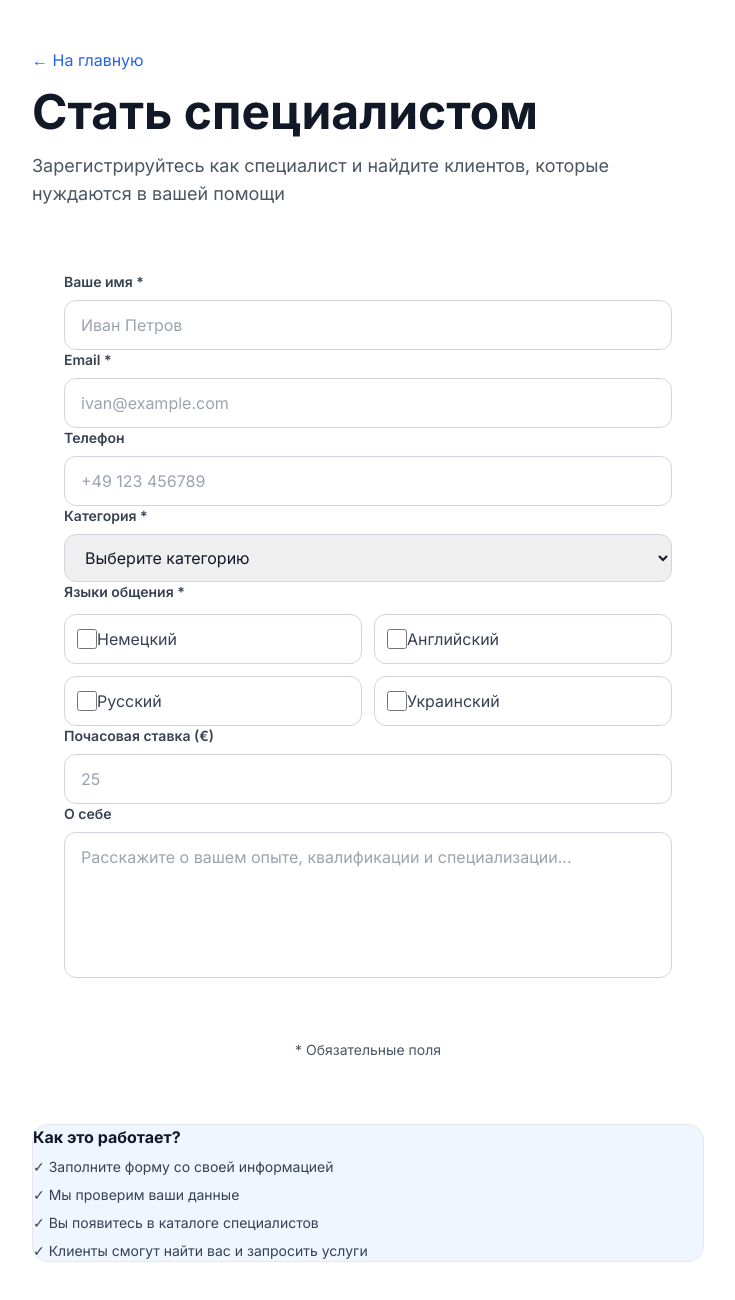
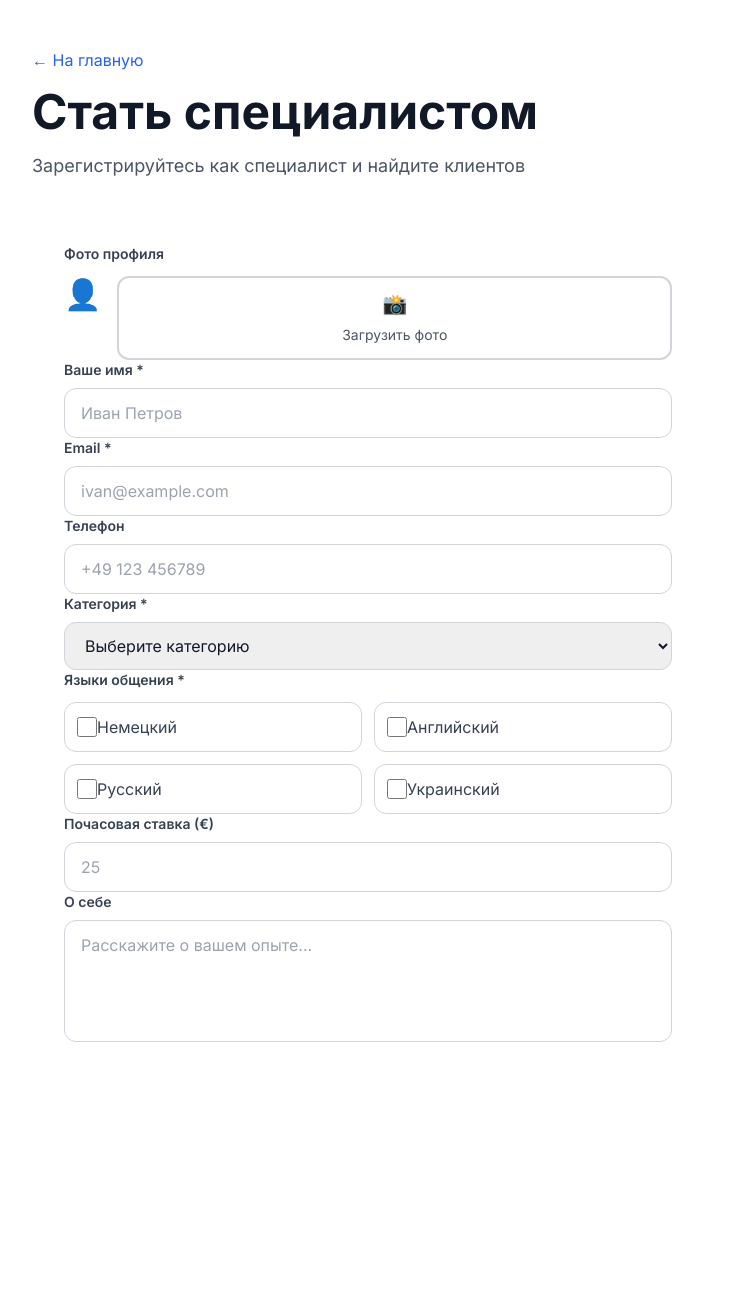
Before and after one commit to Fruely/mvp, a Next.js app: page /become-specialist in a window 1280 px wide. Shown: the top 1300 px of the page, without its empty margins (272-1007 px from the left). After the commit the page ends 1184 px from the top, so only its background shows below. Built offline with nearby package versions, Linux system fonts and the light colour scheme.

Commit message:
feat: add avatar upload to specialist registration form

```diff
--- a/app/become-specialist/page.tsx
+++ b/app/become-specialist/page.tsx
@@ -15,6 +15,8 @@ export default function BecomeSpecialist() {
     hourly_rate: "",
   });
 
+  const [avatarFile, setAvatarFile] = useState<File | null>(null);
+  const [avatarPreview, setAvatarPreview] = useState<string | null>(null);
   const [loading, setLoading] = useState(false);
   const [error, setError] = useState<string | null>(null);
   const [success, setSuccess] = useState(false);
@@ -48,6 +50,40 @@ export default function BecomeSpecialist() {
     }));
   };
 
+  const handleAvatarChange = (e: React.ChangeEvent<HTMLInputElement>) => {
+    const file = e.target.files?.[0];
+    if (file) {
+      setAvatarFile(file);
+      const reader = new FileReader();
+      reader.onloadend = () => {
+        setAvatarPreview(reader.result as string);
+      };
+      reader.readAsDataURL(file);
+    }
+  };
+
+  const uploadAvatar = async (fileName: string): Promise<string | null> => {
+    if (!avatarFile) return null;
+
+    try {
+      const supabase = getSupabase();
+      const { data, error } = await supabase.storage
+        .from("avatars")
+        .upload(fileName, avatarFile, { upsert: true });
+
+      if (error) throw error;
+
+      const { data: urlData } = supabase.storage
+        .from("avatars")
+        .getPublicUrl(fileName);
+
+      return urlData?.publicUrl || null;
+    } catch (err) {
+      console.error("Avatar upload error:", err);
+      return null;
+    }
+  };
+
   const handleSubmit = async (e: React.FormEvent) => {
     e.preventDefault();
     setLoading(true);
@@ -64,6 +100,13 @@ export default function BecomeSpecialist() {
 
       const supabase = getSupabase();
 
+      let avatarUrl: string | null = null;
+      if (avatarFile) {
+        const timestamp = Date.now();
+        const fileName = `${formData.email}-${timestamp}`;
+        avatarUrl = await uploadAvatar(fileName);
+      }
+
       const { data, error: dbError } = await supabase
         .from("specialists")
         .insert([
@@ -75,6 +118,7 @@ export default function BecomeSpecialist() {
             category_id: formData.category_id,
             languages: formData.languages,
             hourly_rate: formData.hourly_rate ? parseFloat(formData.hourly_rate) : null,
+            avatar_url: avatarUrl,
             created_at: new Date().toISOString(),
           },
         ])
@@ -92,6 +136,8 @@ export default function BecomeSpecialist() {
         languages: [],
         hourly_rate: "",
       });
+      setAvatarFile(null);
+      setAvatarPreview(null);
 
       setTimeout(() => {
         setSuccess(false);
@@ -106,46 +152,55 @@ export default function BecomeSpecialist() {
   return (
     <div className="min-h-screen bg-gradient-to-br from-blue-50 via-purple-50 to-pink-50 py-12 px-4">
       <div className="max-w-2xl mx-auto">
-        {/* Header */}
         <div className="mb-8">
-          <Link
-            href="/"
-            className="text-blue-600 hover:text-blue-700 font-medium mb-4 inline-block"
-          >
+          <Link href="/" className="text-blue-600 hover:text-blue-700 font-medium mb-4 inline-block">
             ← На главную
           </Link>
           <h1 className="text-4xl md:text-5xl font-bold text-gray-900 mb-4">
             Стать специалистом
           </h1>
           <p className="text-lg text-gray-600">
-            Зарегистрируйтесь как специалист и найдите клиентов, которые нуждаются в вашей помощи
+            Зарегистрируйтесь как специалист и найдите клиентов
           </p>
         </div>
 
-        {/* Success Message */}
         {success && (
-          <div className="mb-6 p-4 bg-green-100 border border-green-400 text-green-800 rounded-lg animate-fadeIn">
-            ✓ Спасибо! Ваша заявка принята. Мы свяжемся с вами в ближайшее время.
+          <div className="mb-6 p-4 bg-green-100 border border-green-400 text-green-800 rounded-lg">
+            ✓ Спасибо! Ваша заявка принята.
           </div>
         )}
 
-        {/* Error Message */}
         {error && (
-          <div className="mb-6 p-4 bg-red-100 border border-red-400 text-red-800 rounded-lg animate-fadeIn">
+          <div className="mb-6 p-4 bg-red-100 border border-red-400 text-red-800 rounded-lg">
             ✗ {error}
           </div>
         )}
 
-        {/* Form */}
-        <form
-          onSubmit={handleSubmit}
-          className="bg-white rounded-2xl shadow-lg p-8 space-y-6"
-        >
-          {/* Name */}
+        <form onSubmit={handleSubmit} className="bg-white rounded-2xl shadow-lg p-8 space-y-6">
           <div>
-            <label className="block text-sm font-semibold text-gray-700 mb-2">
-              Ваше имя *
+            <label className="block text-sm font-semibold text-gray-700 mb-3">
+              Фото профиля
             </label>
+            <div className="flex gap-4 items-start">
+              <div className="w-20 h-20 rounded-full bg-gray-200 flex items-center justify-center flex-shrink-0">
+                {avatarPreview ? (
+                  <img src={avatarPreview} alt="Preview" className="w-full h-full object-cover rounded-full" />
+                ) : (
+                  <span className="text-3xl">👤</span>
+                )}
+              </div>
+              <label className="flex-1 flex items-center justify-center px-4 py-3 border-2 border-dashed border-gray-300 rounded-xl cursor-pointer hover:border-blue-500 transition">
+                <span className="text-center">
+                  <span className="text-xl block mb-1">📸</span>
+                  <span className="text-sm text-gray-600">Загрузить фото</span>
+                </span>
+                <input type="file" accept="image/*" onChange={handleAvatarChange} className="hidden" />
+              </label>
+            </div>
+          </div>
+
+          <div>
+            <label className="block text-sm font-semibold text-gray-700 mb-2">Ваше имя *</label>
             <input
               type="text"
               name="name"
@@ -157,11 +212,8 @@ export default function BecomeSpecialist() {
             />
           </div>
 
-          {/* Email */}
           <div>
-            <label className="block text-sm font-semibold text-gray-700 mb-2">
-              Email *
-            </label>
+            <label className="block text-sm font-semibold text-gray-700 mb-2">Email *</label>
             <input
               type="email"
               name="email"
@@ -173,11 +225,8 @@ export default function BecomeSpecialist() {
             />
           </div>
 
-          {/* Phone */}
           <div>
-            <label className="block text-sm font-semibold text-gray-700 mb-2">
-              Телефон
-            </label>
+            <label className="block text-sm font-semibold text-gray-700 mb-2">Телефон</label>
             <input
               type="tel"
               name="phone"
@@ -188,11 +237,8 @@ export default function BecomeSpecialist() {
             />
           </div>
 
-          {/* Category */}
           <div>
-            <label className="block text-sm font-semibold text-gray-700 mb-2">
-              Категория *
-            </label>
+            <label className="block text-sm font-semibold text-gray-700 mb-2">Категория *</label>
             <select
               name="category_id"
               value={formData.category_id}
@@ -202,24 +248,16 @@ export default function BecomeSpecialist() {
             >
               <option value="">Выберите категорию</option>
               {categories.map((cat) => (
-                <option key={cat.id} value={cat.id}>
-                  {cat.name}
-                </option>
+                <option key={cat.id} value={cat.id}>{cat.name}</option>
               ))}
             </select>
           </div>
 
-          {/* Languages */}
           <div>
-            <label className="block text-sm font-semibold text-gray-700 mb-3">
-              Языки общения *
-            </label>
+            <label className="block text-sm font-semibold text-gray-700 mb-3">Языки общения *</label>
             <div className="grid grid-cols-2 gap-3">
               {languages.map((lang) => (
-                <label
-                  key={lang.code}
-                  className="flex items-center p-3 border border-gray-300 rounded-xl cursor-pointer hover:bg-gray-50 transition"
-                >
+                <label key={lang.code} className="flex items-center p-3 border border-gray-300 rounded-xl cursor-pointer hover:bg-gray-50">
                   <input
                     type="checkbox"
                     checked={formData.languages.includes(lang.code)}
@@ -232,43 +270,34 @@ export default function BecomeSpecialist() {
             </div>
           </div>
 
-          {/* Hourly Rate */}
           <div>
-            <label className="block text-sm font-semibold text-gray-700 mb-2">
-              Почасовая ставка (€)
-            </label>
+            <label className="block text-sm font-semibold text-gray-700 mb-2">Почасовая ставка (€)</label>
             <input
               type="number"
               name="hourly_rate"
               value={formData.hourly_rate}
               onChange={handleChange}
               placeholder="25"
-              min="0"
-              step="0.01"
               className="w-full px-4 py-3 border border-gray-300 rounded-xl focus:outline-none focus:ring-2 focus:ring-blue-600 transition"
             />
           </div>
 
-          {/* Bio */}
           <div>
-            <label className="block text-sm font-semibold text-gray-700 mb-2">
-              О себе
-            </label>
+            <label className="block text-sm font-semibold text-gray-700 mb-2">О себе</label>
             <textarea
               name="bio"
               value={formData.bio}
               onChange={handleChange}
-              placeholder="Расскажите о вашем опыте, квалификации и специализации..."
-              rows={5}
+              placeholder="Расскажите о вашем опыте..."
+              rows={4}
               className="w-full px-4 py-3 border border-gray-300 rounded-xl focus:outline-none focus:ring-2 focus:ring-blue-600 transition resize-none"
             />
           </div>
 
-          {/* Submit Button */}
           <button
             type="submit"
             disabled={loading}
-            className="w-full px-6 py-4 bg-gradient-to-r from-blue-600 to-purple-600 text-white font-semibold rounded-xl hover:shadow-lg transition disabled:opacity-50 disabled:cursor-not-allowed flex items-center justify-center gap-2"
+            className="w-full px-6 py-4 bg-gradient-to-r from-blue-600 to-purple-600 text-white font-semibold rounded-xl hover:shadow-lg transition disabled:opacity-50 flex items-center justify-center gap-2"
           >
             {loading ? (
               <>
@@ -279,22 +308,7 @@ export default function BecomeSpecialist() {
               "Зарегистрироваться"
             )}
           </button>
-
-          <p className="text-center text-sm text-gray-600">
-            * Обязательные поля
-          </p>
         </form>
-
-        {/* Info Box */}
-        <div className="mt-8 bg-blue-50 border border-blue-200 rounded-2xl p-6">
-          <h3 className="font-bold text-gray-900 mb-2">Как это работает?</h3>
-          <ul className="text-gray-700 space-y-2 text-sm">
-            <li>✓ Заполните форму со своей информацией</li>
-            <li>✓ Мы проверим ваши данные</li>
-            <li>✓ Вы появитесь в каталоге специалистов</li>
-            <li>✓ Клиенты смогут найти вас и запросить услуги</li>
-          </ul>
-        </div>
       </div>
     </div>
   );
```
